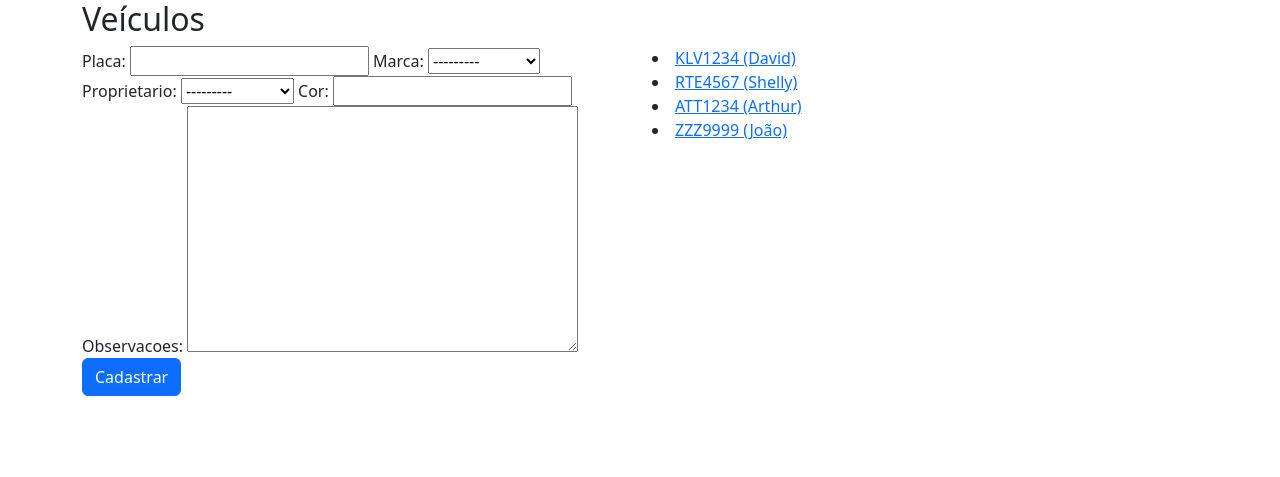
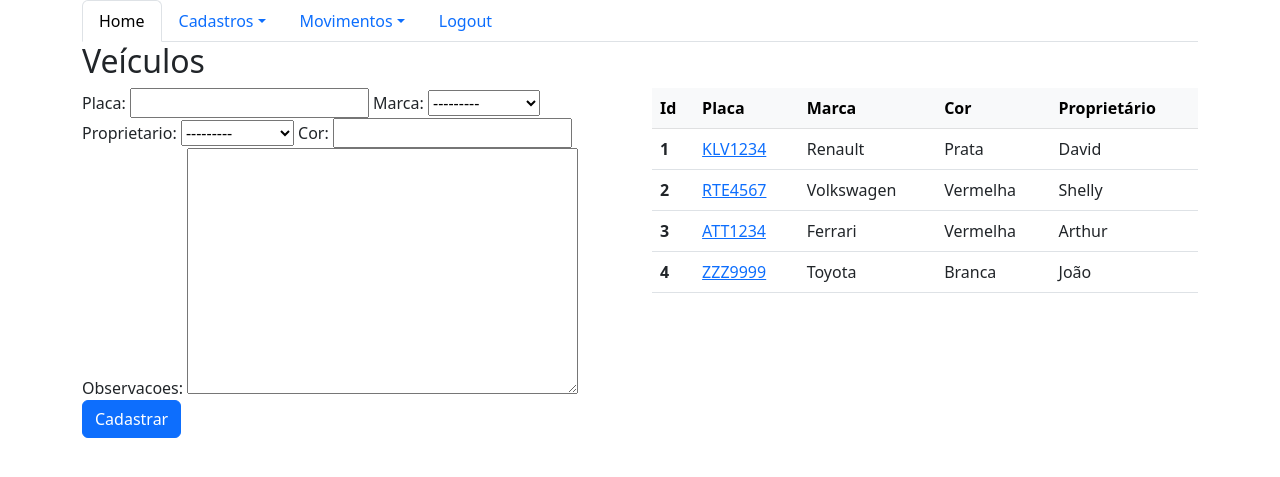
Before and after one commit to davidayrolla/ProjetoFinal, a Django app: page /core/veiculos/ in a window 1280 px wide. Shown: the top 477 px of the page. Run offline with Django 4.2, Linux system fonts and the light colour scheme; data comes from the database, SQL or seed files in the repository; some libraries are stand-ins or nearby versions.

Commit message:
Usando tables nas listagens.

```diff
--- a/core/templates/core/lista_veiculos.html
+++ b/core/templates/core/lista_veiculos.html
@@ -24,13 +24,30 @@
         </div>
 
         <div class="col-sm-6">
-            <lu>
+
+            <table class="table">
+              <thead class="table-light">
+                <tr>
+                  <th scope="col">Id</th>
+                  <th scope="col">Placa</th>
+                  <th scope="col">Marca</th>
+                  <th scope="col">Cor</th>
+                  <th scope="col">Proprietário</th>
+                </tr>
+              </thead>
+              <tbody>
                 {% for veiculo in veiculos %}
-                <li>
-                     <a href="{% url 'core_veiculo_update' veiculo.id %}">{{veiculo.placa}} ({{veiculo.proprietario.nome}})</a>
-                </li>
-                {% endfor%}
-            </lu>
+                <tr>
+                  <th scope="row">{{veiculo.id}}</th>
+                  <td><a href="{% url 'core_veiculo_update' veiculo.id %}">{{veiculo.placa}}</a></td>
+                  <td>{{veiculo.marca}}</td>
+                  <td>{{veiculo.cor}}</td>
+                  <td>{{veiculo.proprietario}}</td>
+                </tr>
+                {% endfor %}
+              </tbody>
+            </table>
+
         </div>
 
     </div>
--- a/core/views.py
+++ b/core/views.py
@@ -4,8 +4,7 @@ from .forms import PessoaForm, VeiculoForm, MovimentoRotativoForm, MovimentoMens
 
 
 def home(request):
-    context={'mensagem': 'Olá,mundo'}
-    return render(request, 'core/index.html', context )
+    return render(request, 'core/index.html' )
 
 def lista_pessoas(request):
     pessoas = Pessoa.objects.all()
--- a/estacionamento/urls.py
+++ b/estacionamento/urls.py
@@ -19,5 +19,6 @@ from django.urls import path, re_path, include
 urlpatterns = [
     re_path(r'^core/', include('core.urls') ),
     re_path(r'^admin/', admin.site.urls),
+    re_path(r'^sistema/', include('core.urls') ),
     re_path(r'^$', admin.site.urls),
 ]
--- a/templates/base.html
+++ b/templates/base.html
@@ -10,9 +10,39 @@
 </head>
 <body>
 <div class="container">
+
+    <ul class="nav nav-tabs">
+      <li class="nav-item">
+        <a class="nav-link active" aria-current="page" href="{% url 'core_home' %}">Home</a>
+      </li>
+      <li class="nav-item dropdown">
+        <a class="nav-link dropdown-toggle" data-bs-toggle="dropdown" href="#" role="button" aria-expanded="false">Cadastros</a>
+        <ul class="dropdown-menu">
+          <li><a class="dropdown-item" href="{% url 'core_lista_pessoas' %}">Pessoas</a></li>
+          <li><a class="dropdown-item" href="{% url 'core_lista_veiculos' %}">Veículos</a></li>
+          <li><a class="dropdown-item" href="{% url 'core_lista_mensalistas' %}">Mensalistas</a></li>
+        </ul>
+      </li>
+      <li class="nav-item dropdown">
+        <a class="nav-link dropdown-toggle" data-bs-toggle="dropdown" href="#" role="button" aria-expanded="false">Movimentos</a>
+        <ul class="dropdown-menu">
+          <li><a class="dropdown-item" href="{% url 'core_lista_movimentosrotativos' %}">Rotativos</a></li>
+          <li><a class="dropdown-item" href="{% url 'core_lista_movimentosmensais' %}">Mensais</a></li>
+        </ul>
+      </li>
+      <li class="nav-item">
+        <a class="nav-link" href="#">Logout</a>
+      </li>
+    </ul>
+
     {% block main %}
 
     {% endblock %}
+
 </div>
+
+    <script src="https://cdn.jsdelivr.net/npm/@popperjs/core@2.11.6/dist/umd/popper.min.js" integrity="sha384-oBqDVmMz9ATKxIep9tiCxS/Z9fNfEXiDAYTujMAeBAsjFuCZSmKbSSUnQlmh/jp3" crossorigin="anonymous"></script>
+    <script src="{% static 'bootstrap/js/bootstrap.js' %}"></script>
+
 </body>
 </html>
```
Also changed, not shown: core/templates/core/index.html (+9 -1 lines), core/templates/core/lista_mensalistas.html (+21 -6 lines), core/templates/core/lista_movimentosmensais.html (+27 -6 lines), core/templates/core/lista_movimentosrotativos.html (+23 -6 lines), core/templates/core/lista_pessoas.html (+21 -7 lines).
